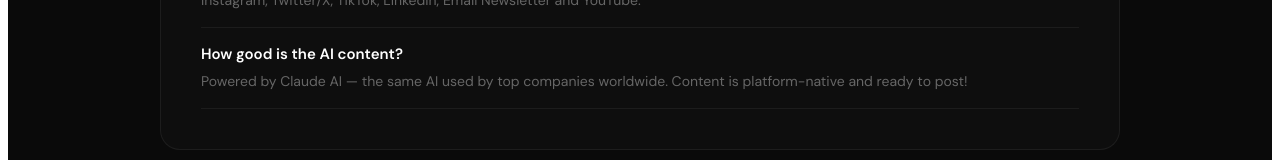
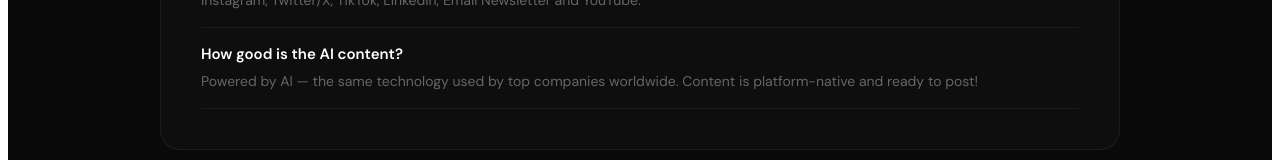
Before and after one commit to myaistudioco/fitcontent-ai, a Next.js app: page /pricing in a window 1280 px wide. Shown: the part 1351-1511 px from the top of the page. Built offline with nearby package versions, Linux system fonts and the light colour scheme.

Commit message:
Update pricing.js

```diff
--- a/pages/pricing.js
+++ b/pages/pricing.js
@@ -115,7 +115,7 @@ export default function Pricing() {
             {["Unlimited repurposes","All 6 platforms at once","All tones + custom tone","Priority AI processing","Save & organize content","Email support"].map(f => (
               <div key={f} className="feature-item"><span className="checkmark">✓</span>{f}</div>
             ))}
-            <button className="cta-btn primary" onClick={() => window.open("https://myaistudio.gumroad.com/l/fitcontentai-pro", "_blank")}>
+            <button className="cta-btn primary" onClick={() => window.open("https://checkout.dodopayments.com/buy/pdt_0NaGcVBpajCyRGB4J40uq?quantity=1", "_blank")}>
               ⚡ Start Pro — $9.99/mo
             </button>
           </div>
@@ -133,7 +133,7 @@ export default function Pricing() {
             {["Everything in Pro","Up to 10 team members","Client management dashboard","White label option","API access","Priority support"].map(f => (
               <div key={f} className="feature-item"><span className="checkmark">✓</span>{f}</div>
             ))}
-            <button className="cta-btn secondary" onClick={() => window.open("https://myaistudio.gumroad.com/l/fitcontentai-pro", "_blank")}>
+            <button className="cta-btn secondary" onClick={() => window.open("https://checkout.dodopayments.com/buy/pdt_0NaGdMa3ofaZrEILPS7Tz?quantity=1", "_blank")}>
               Start Agency — $29/mo
             </button>
           </div>
@@ -147,7 +147,7 @@ export default function Pricing() {
             { q: "Do I need a credit card to start?", a: "No! Start with a 7-day free trial. No credit card needed." },
             { q: "Can I cancel anytime?", a: "Yes! Cancel with one click. No questions asked." },
             { q: "What platforms does it support?", a: "Instagram, Twitter/X, TikTok, LinkedIn, Email Newsletter and YouTube." },
-            { q: "How good is the AI content?", a: "Powered by Claude AI — the same AI used by top companies worldwide. Content is platform-native and ready to post!" },
+            { q: "How good is the AI content?", a: "Powered by AI — the same technology used by top companies worldwide. Content is platform-native and ready to post!" },
           ].map((faq) => (
             <div key={faq.q} style={{ borderBottom: "1px solid rgba(255,255,255,0.06)", padding: "16px 0" }}>
               <div style={{ fontWeight: 600, marginBottom: 6, fontSize: 15 }}>{faq.q}</div>
@@ -159,7 +159,7 @@ export default function Pricing() {
         {/* Bottom CTA */}
         <div style={{ textAlign: "center", marginTop: 60 }}>
           <p style={{ color: "#555", fontSize: 14, marginBottom: 20 }}>Join fitness coaches saving 10+ hours every week</p>
-          <a href="https://myaistudio.gumroad.com/l/fitcontentai-pro" target="_blank" rel="noreferrer" style={{ background: "linear-gradient(135deg, #FF6B00, #FF3D00)", color: "white", padding: "16px 40px", borderRadius: 14, textDecoration: "none", fontSize: 16, fontWeight: 700, boxShadow: "0 8px 32px rgba(255,107,0,0.3)" }}>⚡ Start Free Trial Today</a>
+          <a href="https://checkout.dodopayments.com/buy/pdt_0NaGcVBpajCyRGB4J40uq?quantity=1" target="_blank" rel="noreferrer" style={{ background: "linear-gradient(135deg, #FF6B00, #FF3D00)", color: "white", padding: "16px 40px", borderRadius: 14, textDecoration: "none", fontSize: 16, fontWeight: 700, boxShadow: "0 8px 32px rgba(255,107,0,0.3)" }}>⚡ Start Free Trial Today</a>
         </div>
 
       </div>
```
